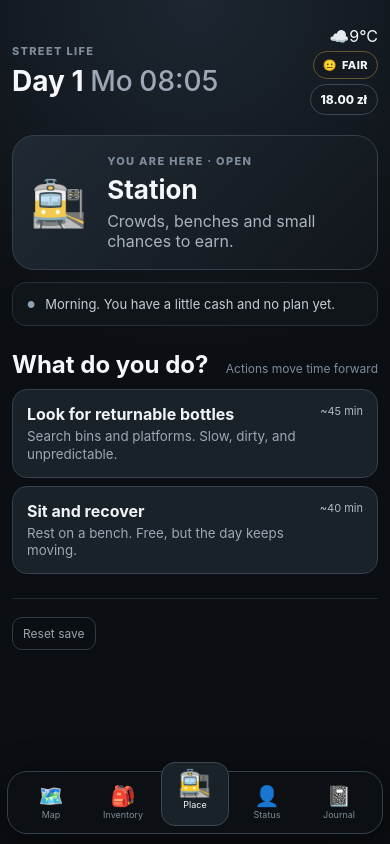
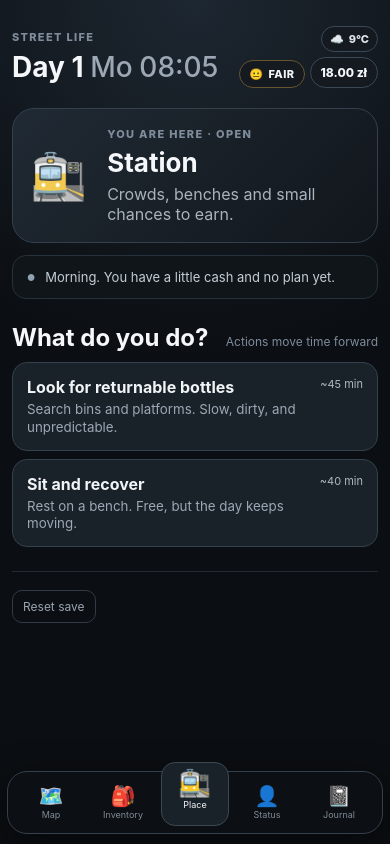
Before and after one commit to AlexanderKruk/street-life-game, a React (Vite) app: page / in a window 390 px wide. Built offline with nearby package versions, Linux system fonts and the light colour scheme.

Commit message:
Style compact weather in header

```diff
--- a/src/styles.css
+++ b/src/styles.css
@@ -240,3 +240,13 @@ button.inventory-item { width:100%; }
 .effect-body > strong { display:block; margin-bottom:5px; }
 .effect .effect-impact { flex-direction:row; align-items:center; justify-content:flex-start; flex-wrap:wrap; gap:4px; }
 .effect-time { color:#7f8b96 !important; font-size:10px; white-space:nowrap; text-align:right; }
+
+/* Weather */
+.weather { padding:9px 11px; border:1px solid #3b4855; border-radius:999px; background:#141a20; color:#dfe5e9; font-size:11px; font-weight:800; white-space:nowrap; }
+.weather span { margin-right:5px; }
+@media (max-width:520px) {
+  .header-info { display:grid; grid-template-columns:auto auto; gap:5px; }
+  .weather { grid-column:1 / -1; justify-self:end; padding:5px 8px; }
+  .overall-status { grid-column:1; }
+  .money { grid-column:2; }
+}
```
